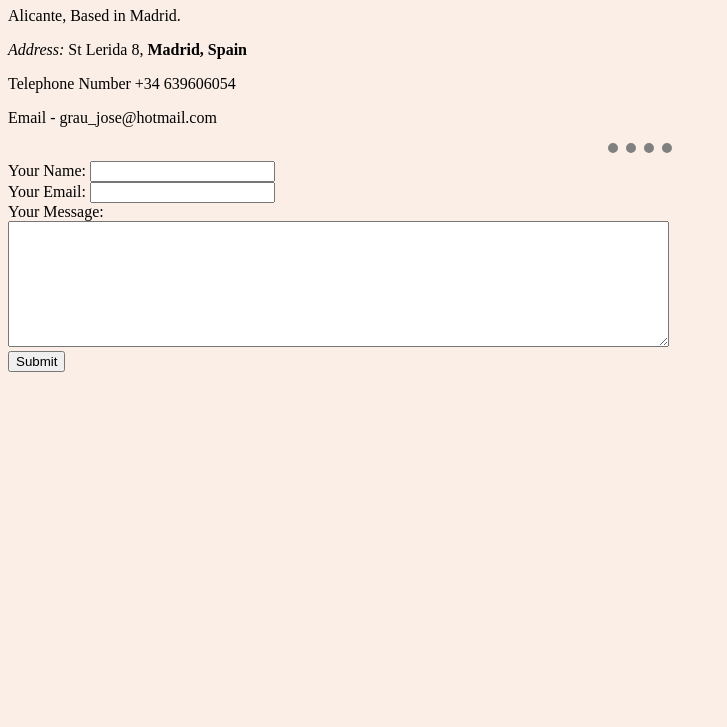
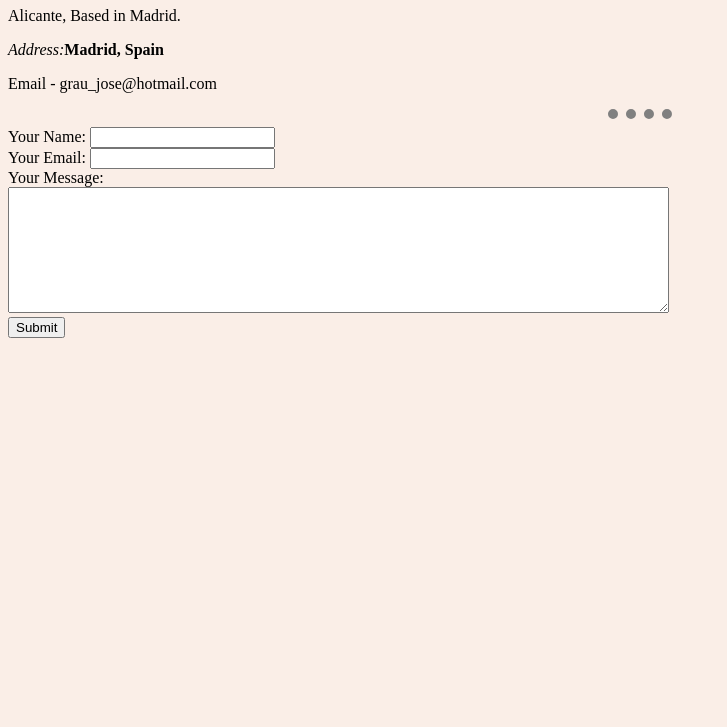
Before and after one commit to joseagrau/cv, a plain HTML site: page ContactMe.html in a window 1280 px wide. Shown: the part 73-800 px from the top of the page, without its empty margins (0-727 px from the left). Drawn offline with Linux system fonts and the light colour scheme.

Commit message:
Cambios contact

```diff
--- a/ContactMe.html
+++ b/ContactMe.html
@@ -8,8 +8,7 @@
   <body>
     <h1>My Contact Details</h1>
     <p>Alicante, Based in Madrid.</p>
-    <p><em>Address:</em> St Lerida 8, <strong>Madrid, Spain</strong> </p>
-    <p>Telephone Number  +34 639606054</p>
+    <p><em>Address:</em><strong>Madrid, Spain</strong> </p>
     <p>Email - grau_jose@hotmail.com</p>
     <hr>
     <form action="mailto:grau_jose@hotmail.com" method="post" enctype="text/plain">
```
